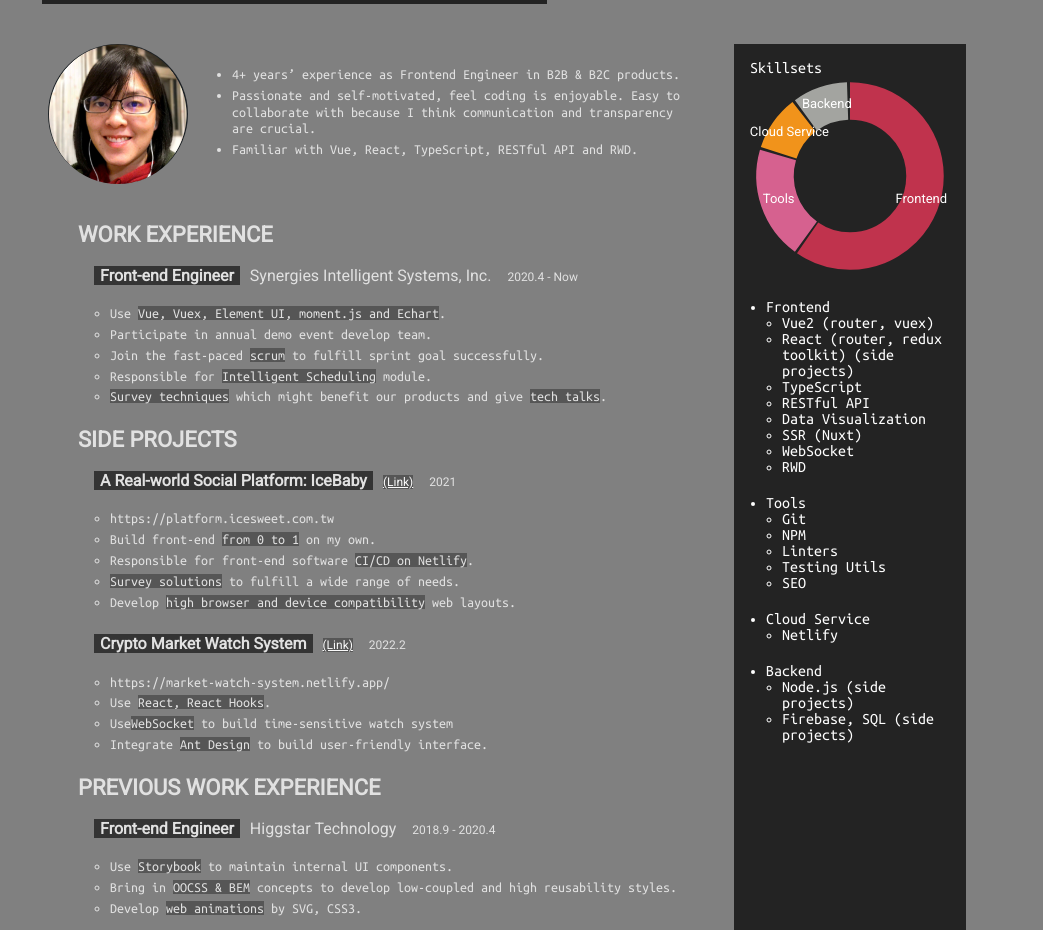
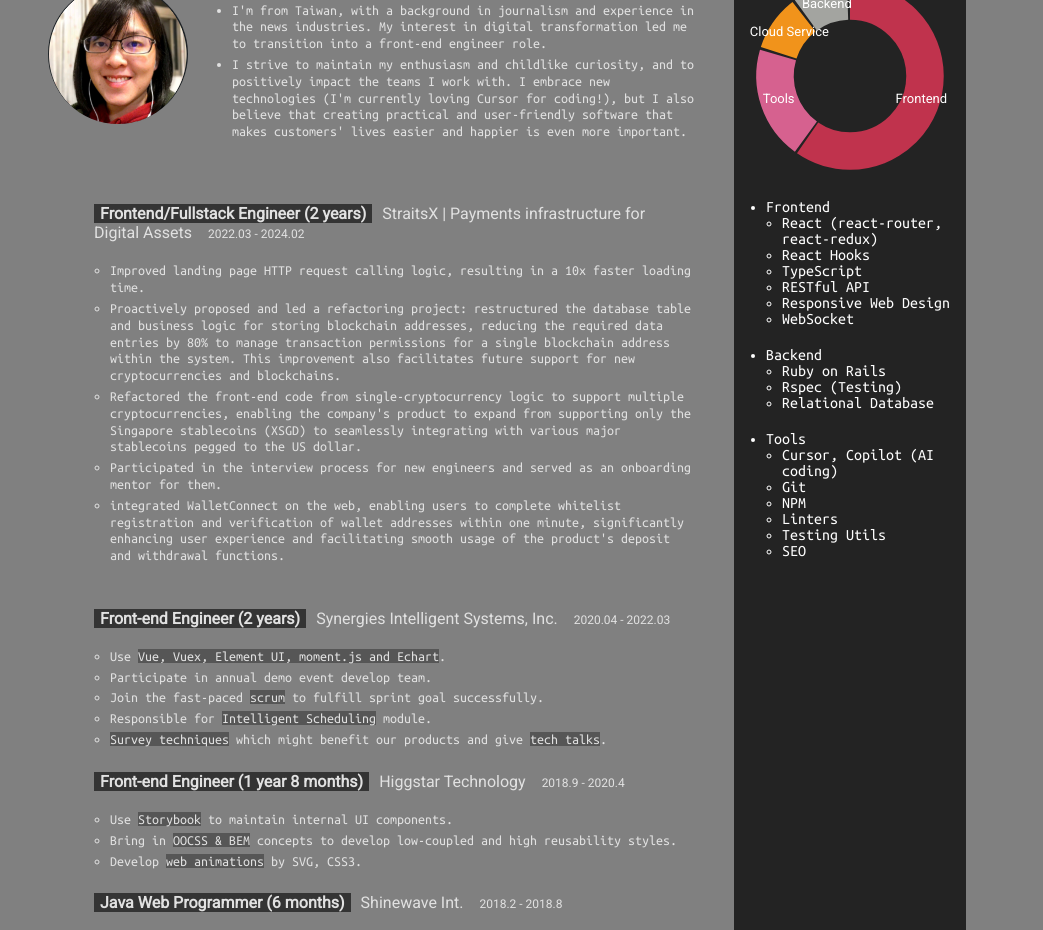
Before and after one commit to KatnessChen/web-resume, a plain HTML site: page index.html in a window 1280 px wide. Shown: the part 250-1180 px from the top of the page, without its empty margins (118-1161 px from the left). Drawn offline with nearby package versions, Linux system fonts and the light colour scheme.

Commit message:
v6 (update: 2024/9)

```diff
--- a/index.html
+++ b/index.html
@@ -1,187 +1,249 @@
 <!DOCTYPE html>
 <html lang="fr">
   <head>
-  <meta charset="UTF-8">
-  <meta name="viewport" content="width=device-width, initial-scale=1.0">
-  <meta http-equiv="X-UA-Compatible" content="ie=edge">
-  <title>CV | Katness C.</title>
-  <link href="https://fonts.googleapis.com/css?family=Roboto|Ubuntu+Mono&display=swap" rel="stylesheet">
-  <link href="https://fonts.googleapis.com/icon?family=Material+Icons" rel="stylesheet">
-  <link rel="stylesheet" href="./css/style.css">
+    <meta charset="UTF-8" />
+    <meta name="viewport" content="width=device-width, initial-scale=1.0" />
+    <meta http-equiv="X-UA-Compatible" content="ie=edge" />
+    <title>CV | Yu-Wen Chen</title>
+    <link
+      href="https://fonts.googleapis.com/css?family=Roboto|Ubuntu+Mono&display=swap"
+      rel="stylesheet"
+    />
+    <link
+      href="https://fonts.googleapis.com/icon?family=Material+Icons"
+      rel="stylesheet"
+    />
+    <link rel="stylesheet" href="./scss/style.css" />
   </head>
   <body>
     <div id="app">
       <header>
-      <h1>Katness Chen</h1>
+        <h1>Yu-Wen Chen</h1>
         <h2>
-        Front-end Engineer
-        <a href="https://www.linkedin.com/in/katness-chen-8340b9a4/" target="_blank">
-          <img src="./img/linkedIn.png" alt="">
+          Frontend/Fullstack Engineer
+          <a
+            href="https://www.linkedin.com/in/katness-chen-8340b9a4/"
+            target="_blank"
+          >
+            <img src="./img/linkedIn.png" alt="" />
           </a>
-        <a href="https://github.com/MannaChen" target="_blank">
-          <img src="./img/github.png" alt="">
+          <a href="https://github.com/KatnessChen" target="_blank">
+            <img src="./img/github.png" alt="" />
           </a>
         </h2>
         <div class="deco"></div>
-      <span>Last updated: 02/2022</span>
+        <span>Last updated: 09/2024</span>
       </header>
       <main>
         <section>
           <div class="intro">
             <div class="img-wrapper">
-            <img src="./img/avatar.png">
+              <img src="./img/avatar.png" />
             </div>
             <ul>
-            <li>4+ years’ experience as Frontend Engineer in B2B & B2C products.</li>
-            <li>Passionate and self-motivated, feel coding is enjoyable. Easy to collaborate with because I think communication and
-              transparency are crucial.</li>
-            <li>Familiar with Vue, React, TypeScript, RESTful API and RWD.</li>
+              <li>
+                2 years as Fullstack Engineer and 4 years as Frontend Engineer
+                in B2B & B2C products.
+              </li>
+              <li>
+                I'm from Taiwan, with a background in journalism and experience
+                in the news industries. My interest in digital transformation
+                led me to transition into a front-end engineer role.
+              </li>
+              <li>
+                I strive to maintain my enthusiasm and childlike curiosity, and
+                to positively impact the teams I work with. I embrace new
+                technologies (I'm currently loving Cursor for coding!), but I
+                also believe that creating practical and user-friendly software
+                that makes customers' lives easier and happier is even more
+                important.
+              </li>
             </ul>
           </div>
-        <h3>WORK EXPERIENCE</h3>
           <ol>
             <li>
               <h4>
-              <strong>Front-end Engineer</strong>
-              Synergies Intelligent Systems, Inc.
-              <time>2020.4 - Now</time>
+                <strong>Frontend/Fullstack Engineer (2 years)</strong>
+                StraitsX | Payments infrastructure for Digital Assets
+                <time>2022.03 - 2024.02</time>
               </h4>
               <ul>
-              <li>Use <strong>Vue, Vuex, Element UI, moment.js and Echart</strong>.</li>
-              <li>Participate in annual demo event develop team.</li>
-              <li>Join the fast-paced <strong>scrum</strong> to fulfill sprint goal successfully.</li>
-              <li>Responsible for <strong>Intelligent Scheduling</strong> module.</li>
-              <li><strong>Survey techniques</strong> which might benefit our products and give <strong>tech talks</strong>.</li>
+                <li>
+                  Improved landing page HTTP request calling logic, resulting in
+                  a 10x faster loading time.
+                </li>
+                <li>
+                  Proactively proposed and led a refactoring project:
+                  restructured the database table and business logic for storing
+                  blockchain addresses, reducing the required data entries by
+                  80% to manage transaction permissions for a single blockchain
+                  address within the system. This improvement also facilitates
+                  future support for new cryptocurrencies and blockchains.
+                </li>
+                <li>
+                  Refactored the front-end code from single-cryptocurrency logic
+                  to support multiple cryptocurrencies, enabling the company's
+                  product to expand from supporting only the Singapore
+                  stablecoins (XSGD) to seamlessly integrating with various
+                  major stablecoins pegged to the US dollar.
+                </li>
+                <li>
+                  Participated in the interview process for new engineers and
+                  served as an onboarding mentor for them.
+                </li>
+                <li>
+                  integrated WalletConnect on the web, enabling users to
+                  complete whitelist registration and verification of wallet
+                  addresses within one minute, significantly enhancing user
+                  experience and facilitating smooth usage of the product's
+                  deposit and withdrawal functions.
+                </li>
               </ul>
+              <time></time>
             </li>
-        </ol>
-        <h3>SIDE PROJECTS</h3>
-        <ol>
             <li>
               <h4>
-              <strong>A Real-world Social Platform: IceBaby</strong>
-              <a target="_blank" href="https://platform.icesweet.com.tw">(Link)</a>
-              <time>2021</time>
+                <strong>Front-end Engineer (2 years)</strong>
+                Synergies Intelligent Systems, Inc.
+                <time>2020.04 - 2022.03</time>
               </h4>
               <ul>
-              <li>https://platform.icesweet.com.tw</li>
-              <li>Build front-end <strong>from 0 to 1</strong> on my own.</li>
-              <li>Responsible for front-end software <strong>CI/CD on Netlify</strong>.</li>
-              <li><strong>Survey solutions</strong> to fulfill a wide range of needs.</li>
-              <li>Develop <strong>high browser and device compatibility</strong> web layouts.</li>
+                <li>
+                  Use
+                  <strong>Vue, Vuex, Element UI, moment.js and Echart</strong>.
+                </li>
+                <li>Participate in annual demo event develop team.</li>
+                <li>
+                  Join the fast-paced <strong>scrum</strong> to fulfill sprint
+                  goal successfully.
+                </li>
+                <li>
+                  Responsible for
+                  <strong>Intelligent Scheduling</strong> module.
+                </li>
+                <li>
+                  <strong>Survey techniques</strong> which might benefit our
+                  products and give <strong>tech talks</strong>.
+                </li>
               </ul>
             </li>
             <li>
               <h4>
-              <strong>Crypto Market Watch System</strong>
-              <a target="_blank" href="https://market-watch-system.netlify.app/">(Link)</a>
-              <time>2022.2</time>
-            </h4>
-            <ul>
-              <li>https://market-watch-system.netlify.app/</li>
-              <li>Use <strong>React, React Hooks</strong>.</li>
-              <li>Use<strong>WebSocket</strong> to build time-sensitive watch system</li>
-              <li>Integrate <strong>Ant Design</strong> to build user-friendly interface.</li>
-            </ul>
-          </li>
-        </ol>
-        <h3>PREVIOUS WORK EXPERIENCE</h3>
-        <ol>
-
-          <li>
-            <h4>
-              <strong>Front-end Engineer</strong>
+                <strong>Front-end Engineer (1 year 8 months)</strong>
                 Higgstar Technology
                 <time>2018.9 - 2020.4</time>
               </h4>
               <ul>
-              <li>Use <strong>Storybook</strong> to maintain internal UI components.</li>
-              <li>Bring in <strong>OOCSS & BEM</strong> concepts to develop low-coupled and high reusability styles.</li>
+                <li>
+                  Use <strong>Storybook</strong> to maintain internal UI
+                  components.
+                </li>
+                <li>
+                  Bring in <strong>OOCSS & BEM</strong> concepts to develop
+                  low-coupled and high reusability styles.
+                </li>
                 <li>Develop <strong>web animations</strong> by SVG, CSS3.</li>
               </ul>
             </li>
             <li>
               <h4>
-                  <strong>Java Web Programmer</strong>
+                <strong>Java Web Programmer (6 months)</strong>
                 Shinewave Int.
                 <time>2018.2 - 2018.8</time>
               </h4>
               <ul>
-                  <li>Work as an on-site contractor in <strong>IBM</strong>. Use <strong>Java SE</strong>, and SQL technologies.</li>
-                  <li>Coordinate with <strong>American PM</strong> and developers, QA from Taiwan.</li>
-                  <li>Release <strong>RESTful APIs</strong>, allow CRUD operations from front-end.</li>
-            </ul>
+                <li>
+                  Work as an on-site contractor in <strong>IBM</strong>. Use
+                  <strong>Java SE</strong>, and SQL technologies.
                 </li>
                 <li>
-            <h4>
-              <strong>Responsible Editor</strong>
-              CCLM Publishing Group
-              <time>2015.1 - 2017.7</time>
-            </h4>
-            <ul>
-              <li>Handle the process from draft to book.</li>
-              <li>Participate in online / offline campaigns.</li>
+                  Coordinate with <strong>American PM</strong> and developers,
+                  QA from Taiwan.
+                </li>
+                <li>
+                  Release <strong>RESTful APIs</strong>, allow CRUD operations
+                  from front-end.
+                </li>
               </ul>
             </li>
           </ol>
           <h3>EDUCATION</h3>
           <ol>
             <li>
-            <h4>Front-end Engineer Program | III (資策會)<time>2017.8 - 2018.2</time></h4>
+              <h4>
+                Frontend/Fullstack Engineering Program | III (資策會)<time
+                  >2017.8 - 2018.2</time
+                >
+              </h4>
             </li>
             <li>
-            <h4>Journalism | National Chengchi University (國立政治大學)<time>2009.9 - 2013.6</time></h4>
+              <h4>
+                Journalism | National Chengchi University (國立政治大學)<time
+                  >2009.9 - 2013.6</time
+                >
+              </h4>
             </li>
           </ol>
         </section>
         <aside>
-        <h3>Skillsets</h3>
-        <svg height="160" width="160" viewBox="0 0 160 160" class="donut-chart">
+          <h3>Technical Stacks</h3>
+          <svg
+            height="160"
+            width="160"
+            viewBox="0 0 160 160"
+            class="donut-chart"
+          >
             <g v-for="(item, index) in sortedValues">
               <circle
-            :cx="cx" :cy="cy" :r="radius"
-            :stroke="colors[index]" :stroke-width="strokeWidth"
+                :cx="cx"
+                :cy="cy"
+                :r="radius"
+                :stroke="colors[index]"
+                :stroke-width="strokeWidth"
                 :stroke-dasharray="adjustedCircumference"
                 :stroke-dashoffset="calculateStrokeDashOffset(item.value, circumference)"
-            fill="transparent" :transform="returnCircleTransformValue(index)" />
-            <text text-anchor="middle" dy="3px" :x="chartData[index].textX" :y="chartData[index].textY">{{ item.label }}</text>
+                fill="transparent"
+                :transform="returnCircleTransformValue(index)"
+              />
+              <text
+                text-anchor="middle"
+                dy="3px"
+                :x="chartData[index].textX"
+                :y="chartData[index].textY"
+              >
+                {{ item.label }}
+              </text>
             </g>
           </svg>
           <ul>
             <li>
               <h4>Frontend</h4>
               <ul>
-              <li>Vue2 (router, vuex)</li>
-              <li>React (router, redux toolkit) (side projects)</li>
+                <li>React (react-router, react-redux)</li>
+                <li>React Hooks</li>
                 <li>TypeScript</li>
                 <li>RESTful API</li>
-              <li>Data Visualization</li>
-              <li>SSR (Nuxt)</li>
+                <li>Responsive Web Design</li>
                 <li>WebSocket</li>
-              <li>RWD</li>
+              </ul>
+            </li>
+            <li>
+              <h4>Backend</h4>
+              <ul>
+                <li>Ruby on Rails</li>
+                <li>Rspec (Testing)</li>
+                <li>Relational Database</li>
               </ul>
             </li>
             <li>
               <h4>Tools</h4>
               <ul>
+                <li>Cursor, Copilot (AI coding)</li>
                 <li>Git</li>
                 <li>NPM</li>
                 <li>Linters</li>
                 <li>Testing Utils</li>
                 <li>SEO</li>
-            </ul>
-          </li>
-          <li>
-            <h4>Cloud Service</h4>
-            <ul>
-              <li>Netlify</li>
-            </ul>
-          </li>
-          <li>
-            <h4>Backend</h4>
-            <ul>
-              <li>Node.js (side projects)</li>
-              <li>Firebase, SQL (side projects)</li>
               </ul>
             </li>
           </ul>
@@ -193,17 +255,17 @@
       </footer>
     </div>
   </body>
-<script src='https://cdnjs.cloudflare.com/ajax/libs/vue/2.6.11/vue.min.js'></script>
+  <script src="https://cdnjs.cloudflare.com/ajax/libs/vue/2.6.11/vue.min.js"></script>
   <script>
     const vm = new Vue({
-    el: '#app',
+      el: "#app",
       data() {
         return {
           initialValues: [
-          { label: 'Frontend', value: 60 },
-          { label: 'Tools', value: 20 },
-          { label: 'Cloud Service', value: 10 },
-          { label: 'Backend', value: 10 },
+            { label: "Frontend", value: 60 },
+            { label: "Tools", value: 20 },
+            { label: "Cloud Service", value: 10 },
+            { label: "Backend", value: 10 },
           ],
           angleOffset: -90,
           chartData: [],
@@ -213,76 +275,82 @@
           radius: 60,
           sortedValues: [],
           strokeWidth: 30,
-      }
+        };
       },
       computed: {
         // adjust the circumference to add small gaps
         adjustedCircumference() {
-        return this.circumference - 2
+          return this.circumference - 2;
         },
         circumference() {
-        return 2 * Math.PI * this.radius
+          return 2 * Math.PI * this.radius;
         },
         dataTotal() {
           let total = 0;
-        this.sortedValues.forEach(item => {
+          this.sortedValues.forEach((item) => {
             total += item.value;
-        })
-        return total
+          });
+          return total;
         },
       },
       methods: {
         calculateChartData() {
           this.sortedValues.forEach((dataVal, index) => {
-          const { x, y } = this.calculateTextCoords(dataVal.value, this.angleOffset)
+            const { x, y } = this.calculateTextCoords(
+              dataVal.value,
+              this.angleOffset
+            );
             // start at -90deg so that the largest segment is perpendicular to top
             const data = {
               degrees: this.angleOffset,
               textX: x,
-            textY: y
-          }
-          this.chartData.push(data)
-          this.angleOffset = this.dataPercentage(dataVal.value) * 360 + this.angleOffset
-        })
+              textY: y,
+            };
+            this.chartData.push(data);
+            this.angleOffset =
+              this.dataPercentage(dataVal.value) * 360 + this.angleOffset;
+          });
         },
         sortInitialValues() {
-        return this.sortedValues = this.initialValues.sort((a,b) => b.value - a.value)
+          return (this.sortedValues = this.initialValues.sort(
+            (a, b) => b.value - a.value
+          ));
         },
         calculateStrokeDashOffset(dataVal, circumference) {
-        const strokeDiff = this.dataPercentage(dataVal) * circumference
-        return circumference - strokeDiff
+          const strokeDiff = this.dataPercentage(dataVal) * circumference;
+          return circumference - strokeDiff;
         },
         calculateTextCoords(dataVal, angleOffset) {
           // t must be radians
           // x(t) = r cos(t) + j
           // y(t) = r sin(t) + j
 
-        const angle = (this.dataPercentage(dataVal) * 360) / 2 + angleOffset
-        const radians = this.degreesToRadians(angle)
+          const angle = (this.dataPercentage(dataVal) * 360) / 2 + angleOffset;
+          const radians = this.degreesToRadians(angle);
 
           const textCoords = {
             x: this.radius * Math.cos(radians) + this.cx,
-          y: this.radius * Math.sin(radians) + this.cy
-        }
-        return textCoords
+            y: this.radius * Math.sin(radians) + this.cy,
+          };
+          return textCoords;
         },
         degreesToRadians(angle) {
-        return angle * (Math.PI / 180)
+          return angle * (Math.PI / 180);
         },
         dataPercentage(dataVal) {
-        return dataVal / this.dataTotal
+          return dataVal / this.dataTotal;
         },
         percentageString(dataVal) {
-        return `${Math.round(this.dataPercentage(dataVal) * 100)}%`
+          return `${Math.round(this.dataPercentage(dataVal) * 100)}%`;
         },
         returnCircleTransformValue(index) {
-        return `rotate(${this.chartData[index].degrees}, ${this.cx}, ${this.cy})`
+          return `rotate(${this.chartData[index].degrees}, ${this.cx}, ${this.cy})`;
         },
       },
       mounted() {
         this.sortInitialValues();
         this.calculateChartData();
-    }
-  })
+      },
+    });
   </script>
 </html>
--- a/scss/style.scss
+++ b/scss/style.scss
@@ -1,17 +1,85 @@
 // myer's reset css
-html, body, div, span, applet, object, iframe,
-h1, h2, h3, h4, h5, h6, p, blockquote, pre,
-a, abbr, acronym, address, big, cite, code,
-del, dfn, em, img, ins, kbd, q, s, samp,
-small, strike, strong, sub, sup, tt, var,
-b, u, i, center,
-dl, dt, dd, ol, ul, li,
-fieldset, form, label, legend,
-table, caption, tbody, tfoot, thead, tr, th, td,
-article, aside, canvas, details, embed,
-figure, figcaption, footer, header, hgroup,
-menu, nav, output, ruby, section, summary,
-time, mark, audio, video {
+html,
+body,
+div,
+span,
+applet,
+object,
+iframe,
+h1,
+h2,
+h3,
+h4,
+h5,
+h6,
+p,
+blockquote,
+pre,
+a,
+abbr,
+acronym,
+address,
+big,
+cite,
+code,
+del,
+dfn,
+em,
+img,
+ins,
+kbd,
+q,
+s,
+samp,
+small,
+strike,
+strong,
+sub,
+sup,
+tt,
+var,
+b,
+u,
+i,
+center,
+dl,
+dt,
+dd,
+ol,
+ul,
+li,
+fieldset,
+form,
+label,
+legend,
+table,
+caption,
+tbody,
+tfoot,
+thead,
+tr,
+th,
+td,
+article,
+aside,
+canvas,
+details,
+embed,
+figure,
+figcaption,
+footer,
+header,
+hgroup,
+menu,
+nav,
+output,
+ruby,
+section,
+summary,
+time,
+mark,
+audio,
+video {
   margin: 0;
   padding: 0;
   border: 0;
@@ -20,8 +88,17 @@ time, mark, audio, video {
   vertical-align: baseline;
 }
 /* HTML5 display-role reset for older browsers */
-article, aside, details, figcaption, figure,
-footer, header, hgroup, menu, nav, section {
+article,
+aside,
+details,
+figcaption,
+figure,
+footer,
+header,
+hgroup,
+menu,
+nav,
+section {
   display: block;
 }
 body {
@@ -30,18 +107,23 @@ body {
 ol {
   list-style: none;
 }
-blockquote, q {
+blockquote,
+q {
   quotes: none;
 }
-blockquote:before, blockquote:after,
-q:before, q:after {
-	content: '';
+blockquote:before,
+blockquote:after,
+q:before,
+q:after {
+  content: "";
 }
 table {
   border-collapse: collapse;
   border-spacing: 0;
 }
-a { color: #f1f1f1; }
+a {
+  color: #f1f1f1;
+}
 
 // my style start from here
 * {
@@ -50,19 +132,19 @@ a { color: #f1f1f1; }
 
 body {
   background-color: gray;
-  font-family: 'Ubuntu Mono', monospace;
+  font-family: "Ubuntu Mono", monospace;
 }
 
 header {
   position: relative;
   min-width: 777px;
-  max-width: 960px;
-  margin: 100px auto 0 auto;
+  max-width: 980px;
+  margin: 0 auto 16px auto;
   background-color: #232323;
   color: white;
   padding: 60px 6px 20px 6px;
   &::before {
-    content: '';
+    content: "";
     position: absolute;
     top: 0;
     left: 0;
@@ -71,7 +153,7 @@ header {
     background-color: gray;
   }
   &::after {
-    content: '';
+    content: "";
     position: absolute;
     bottom: 0;
     right: 0;
@@ -94,12 +176,12 @@ header {
     font-size: 42px;
     padding-left: 30px;
     font-weight: bold;
-    font-family: 'Roboto', sans-serif;
+    font-family: "Roboto", sans-serif;
   }
   h2 {
     font-size: 24px;
     padding-left: 30px;
-    font-family: 'Roboto', sans-serif;
+    font-family: "Roboto", sans-serif;
     display: flex;
     margin-top: 4px;
 
@@ -155,8 +237,8 @@ main {
     ul {
       padding-left: 16px;
     }
-    &>ul {
-      &>li {
+    & > ul {
+      & > li {
         margin-bottom: 20px;
       }
     }
@@ -167,7 +249,7 @@ main {
     flex: 1;
     color: #e1e1e1;
     p {
-      font-family: 'Roboto', sans-serif;
+      font-family: "Roboto", sans-serif;
       font-size: 14px;
       line-height: 1.5;
     }
@@ -175,19 +257,20 @@ main {
       font-size: 22px;
       margin-bottom: 8px;
       font-weight: bold;
-      font-family: 'Roboto', sans-serif;
+      font-family: "Roboto", sans-serif;
     }
     h4 {
       font-size: 16px;
-      font-family: 'Roboto', sans-serif;
+      font-family: "Roboto", sans-serif;
     }
-    ol, ul {
+    ol,
+    ul {
       margin: 20px auto 24px auto;
       padding-left: 16px;
       li {
         font-size: 14px;
         line-height: 1.2;
-        &+li {
+        & + li {
           margin-top: 4px;
         }
         a {
@@ -241,7 +324,7 @@ svg {
   width: 200px;
   margin-bottom: 20px;
   g {
-    transition: .3s all ease;
+    transition: 0.3s all ease;
     &:hover {
       transform: scale(1.03);
       cursor: pointer;
@@ -249,7 +332,7 @@ svg {
     text {
       fill: white;
       font-family: "Roboto", sans-serif;
-      font-size: .65rem;
+      font-size: 0.65rem;
     }
   }
 }
@@ -257,7 +340,7 @@ svg {
 ::-webkit-scrollbar {
   width: 8px;
   height: 8px;
-  transition: all .3s ease;
+  transition: all 0.3s ease;
 }
 
 /* Track */
@@ -275,4 +358,6 @@ svg {
   background: #fdfdfd;
 }
 
-::-webkit-scrollbar-corner { background: rgba(0,0,0,0.5); }
+::-webkit-scrollbar-corner {
+  background: rgba(0, 0, 0, 0.5);
+}
```
Also changed, not shown: scss/style.css, 2 other files. Lines whose indentation alone changed are shown as unchanged.
